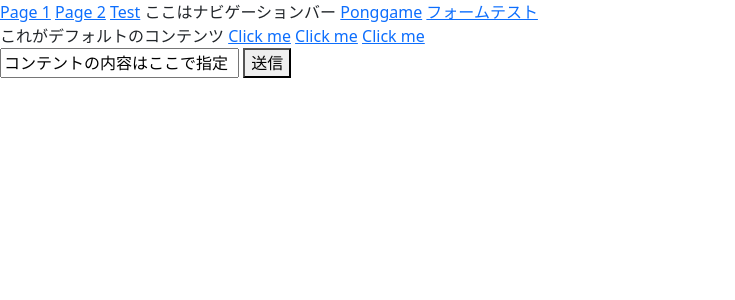
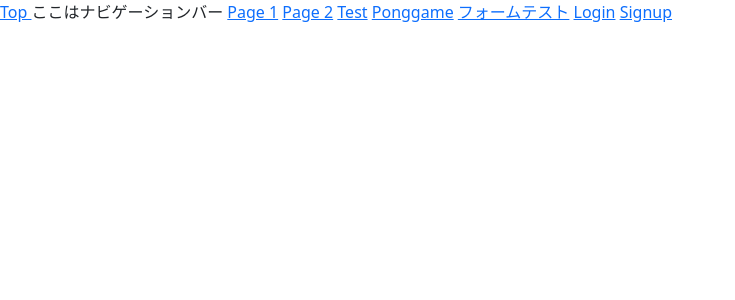
Before and after one commit to ilovenoah/ft_transcendence, a Django app: page / in a window 1280 px wide. Shown: the top 300 px of the page, without its empty margins (0-735 px from the left). Run offline with Django 4.2, Linux system fonts and the light colour scheme; some libraries are stand-ins or nearby versions.

Commit message:
202405251341

```diff
--- a/srcs/data/django/main/html/default.html
+++ b/srcs/data/django/main/html/default.html
@@ -1 +1,2 @@
 <p>これはft_transcendenceのデフォルトページです</p>
+<p>main/html/ に該当するファイルが存在しないため、このページが表示されています</p>
--- a/srcs/data/django/main/static/js/app.js
+++ b/srcs/data/django/main/static/js/app.js
@@ -1,10 +1,17 @@
 document.addEventListener("DOMContentLoaded", function() {
+
+
+  var postData = {};
+  postData['page'] = 'top';
+  postData['data_url']= '/process-post/';
+  send_ajax(postData);
+
+
   var links = document.querySelectorAll(".post-link");
 
   // CSRFトークンをmetaタグから取得
   var csrfToken = document.querySelector('meta[name="csrf-token"]').getAttribute('content');
   //const csrftoken = getCookie('csrftoken');
-
 
 
   links.forEach(function(link) {
@@ -16,25 +23,8 @@ document.addEventListener("DOMContentLoaded", function() {
         postData[attr.name] = attr.value;
       });
 
-      var xhr = new XMLHttpRequest();
-      xhr.open("POST", link.getAttribute("data-url"), true);
-      xhr.setRequestHeader("Content-Type", "application/json;charset=UTF-8");
-      xhr.setRequestHeader("X-CSRFToken", csrfToken);  // CSRFトークンをヘッダーに設定
-      xhr.onreadystatechange = function() {
-        if (xhr.readyState === XMLHttpRequest.DONE) {
-          var parser = new DOMParser();
-          if (xhr.status === 200) {
-            var response = JSON.parse(xhr.responseText);
-            //データを更新する
-            updateContent(response);
-            //履歴にページを登録
-            history.pushState({ data: response }, response.title, '');
-          } else {
-            console.error('There was a problem with the request:', xhr.statusText);
-          }
-        }
-      };
-      xhr.send(JSON.stringify(postData));
+      send_ajax(postData);
+
     });
   });
 
@@ -46,6 +36,8 @@ document.addEventListener("DOMContentLoaded", function() {
       const form = event.target;
       const formData = new FormData(form);
       const formJSON = Object.fromEntries(formData.entries());
+
+
       const xhr = new XMLHttpRequest();
       xhr.open('POST', form.action, true);
       xhr.setRequestHeader('Content-Type', 'application/json');
@@ -145,3 +137,29 @@ window.addEventListener("popstate", function(event) {
     updateContent(event.state.data);
   }
 });
+
+function send_ajax(data)
+{
+  // CSRFトークンをmetaタグから取得
+  var csrfToken = document.querySelector('meta[name="csrf-token"]').getAttribute('content');
+
+  var xhr = new XMLHttpRequest();
+  xhr.open("POST", data.data_url, true);
+  xhr.setRequestHeader("Content-Type", "application/json;charset=UTF-8");
+  xhr.setRequestHeader("X-CSRFToken", csrfToken);  // CSRFトークンをヘッダーに設定
+  xhr.onreadystatechange = function() {
+    if (xhr.readyState === XMLHttpRequest.DONE) {
+      var parser = new DOMParser();
+      if (xhr.status === 200) {
+        var response = JSON.parse(xhr.responseText);
+        //データを更新する
+        updateContent(response);
+        //履歴にページを登録
+        history.pushState({ data: response }, response.title, '');
+      } else {
+        console.error('There was a problem with the request:', xhr.statusText);
+      }
+    }
+  };
+  xhr.send(JSON.stringify(data));
+}
--- a/srcs/data/django/main/templates/global_base.html
+++ b/srcs/data/django/main/templates/global_base.html
@@ -15,12 +15,15 @@
         <!-- Navigation content -->
         <div id="nav">
             <nav>
-                <a href="#" class="post-link" data-url="/process-post/" page="page1" title="title page1">Page 1</a>
-                <a href="#" class="post-link" data-url="/process-post/" page="page2" title="title page2">Page 2</a>
-                <a href="#" class="post-link" data-url="/process-post/" page="test" title="test">Test</a>
+                <a href="#" id="top" class="post-link" data_url="/process-post/" page="top" title="トラセントップ"> Top </a>
                 ここはナビゲーションバー
-                <a href="#" class="post-link" data-url="/process-post/" page="ponggame" title="Pong Game">Ponggame</a>
-                <a href="#" class="post-link" data-url="/process-post/" page="formtest" title="formのテスト">フォームテスト</a>
+                <a href="#" class="post-link" data_url="/process-post/" page="page1" title="title page1">Page 1</a>
+                <a href="#" class="post-link" data_url="/process-post/" page="page2" title="title page2">Page 2</a>
+                <a href="#" class="post-link" data_url="/process-post/" page="test" title="test">Test</a>
+                <a href="#" class="post-link" data_url="/process-post/" page="ponggame" title="Pong Game">Ponggame</a>
+                <a href="#" class="post-link" data_url="/process-post/" page="formtest" title="formのテスト">フォームテスト</a>
+                <a href="#" id="login" class="post-link" data_url="/process-post/" page="login" title="test">Login</a>
+                <a href="#" id="user" class="post-link" data_url="/process-post/" page="signup" title="">Signup</a>
             </nav>
         </div>
     </nav>
--- a/srcs/data/django/main/templates/index.html
+++ b/srcs/data/django/main/templates/index.html
@@ -12,18 +12,6 @@
 
 {% block content %}
 
-これがデフォルトのコンテンツ
-<a href="#" class="post-link" data-url="/process-post/" data-param1="value1" data-param2="value2">Click me</a>
-<a href="#" class="post-link" data-url="/process-post/" page="index" title="index">Click me</a>
-<a href="#" class="post-link" data-url="/process-post/" page="singup" title="signup">Click me</a>
-
-<form class="ajax-form" action="/process-post/">
-    <input type="hidden" name="page" value="form1">
-    <input type="hidden" name="title" value="タイトルはここに">
-    <input type="input" name="content" value="コンテントの内容はここで指定">
-    <button type="submit">送信</button>
-</form>
-
 {% endblock %}
 
 {% block foot %}
--- a/srcs/data/django/main/views.py
+++ b/srcs/data/django/main/views.py
@@ -21,7 +21,13 @@ def process_post_data(request):
             content = post_data.get('content')
 
             #送信データの作成
-            if page == 'test':
+            if page == 'top':
+                response_data = {
+                    'page':page,
+                    'content':read_file('top.html'),
+                    'title': 'トラセントップ',
+                }
+            elif page == 'test':
                 response_data = {
                     'page':page,
                     'content': 'testページ',
```
Also changed, not shown: srcs/data/django/main/html/top.html (added, +9 -0 lines).
